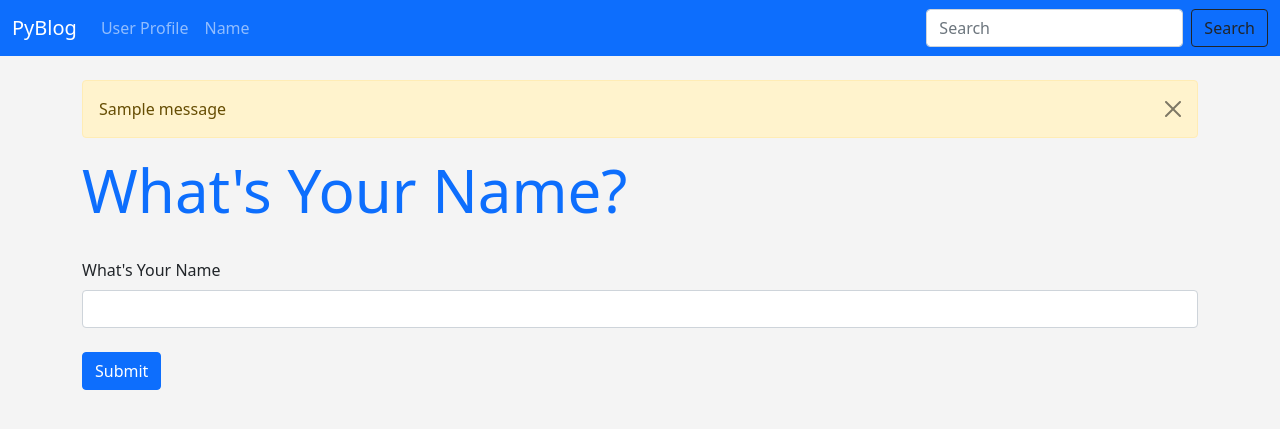
After one commit to MananBhanushali/PyBlog, a Flask app: page /name in a window 1280 px wide. The commit adds this page. Shown: the top 429 px of the page. Run offline with Flask 2, Linux system fonts and the light colour scheme; one stand-in notice (Sample message) is shown.

Commit message:
Add Static Files in 'static' Directory

```diff
--- a/app.py
+++ b/app.py
@@ -1,6 +1,23 @@
-from flask import Flask, render_template
+from flask import Flask, render_template, flash
+from flask_wtf import FlaskForm
+from wtforms import StringField, SubmitField
+from wtforms.validators import DataRequired
+from dotenv import load_dotenv
+from pathlib import Path
+import os
+
+# Loading Environment Variables
+env_path = Path('.') / '.env'
+load_dotenv(env_path)
 
 app = Flask(__name__)
+app.config["SECRET_KEY"] = os.getenv("SECRET_KEY")
+
+
+# Create A Form Class
+class NamerForm(FlaskForm):
+    name = StringField("What's Your Name", validators=[DataRequired()])
+    submit = SubmitField("Submit")
 
 
 @app.route("/")
@@ -12,6 +29,22 @@ def index():
 @app.route("/user/<name>")
 def user(name):
     return render_template("user.html", user_name=name)
+
+
+@app.route("/name", methods=['GET', 'POST'])
+def name():
+    name = None
+    form = NamerForm()
+
+    # Validate Form
+    if form.validate_on_submit():
+        name = form.name.data
+        form.name.data = ""
+        flash("Form Submitted Successfully")
+
+    return render_template("name.html",
+                           name=name,
+                           form=form)
 
 
 # Custom Error Pages
--- /dev/null
+++ b/static/css/style.css
@@ -0,0 +1,14 @@
+h1 {
+    color: #0d6efd;
+    /* color: darkblue; */
+    font-size: 60px;
+}
+
+body {
+    background: #f4f4f4;
+}
+
+#demo {
+    font-size: 42px;
+    color: #0d6efd;
+}
--- /dev/null
+++ b/static/js/index.js
@@ -0,0 +1 @@
+document.getElementById('demo').innerHTML = "This was Created By JavaScript!!";
--- a/templates/base.html
+++ b/templates/base.html
@@ -8,6 +8,8 @@
     <!-- Bootstrap CSS -->
     <link href="https://cdn.jsdelivr.net/npm/bootstrap@5.0.0-beta1/dist/css/bootstrap.min.css" rel="stylesheet"
           integrity="sha384-giJF6kkoqNQ00vy+HMDP7azOuL0xtbfIcaT9wjKHr8RbDVddVHyTfAAsrekwKmP1" crossorigin="anonymous">
+    <link rel="stylesheet" href="{{ url_for('static', filename='css/style.css') }}">
+    <script src="{{ url_for('static', filename='js/index.js') }}"></script>
 
     <title>PyBlog</title>
 </head>
--- /dev/null
+++ b/templates/name.html
@@ -0,0 +1,40 @@
+{% extends 'base.html' %}
+
+{% block content %}
+
+<br/>
+
+{% for message in get_flashed_messages() %}
+
+    <div class="alert alert-warning alert-dismissible show" role="alert">
+      {{ message }}
+      <button type="button" class="btn-close" data-bs-dismiss="alert" aria-label="Close"></button>
+    </div>
+
+{% endfor %}
+
+{% if name %}
+    <h1>Hello {{ name }}!!</h1>
+    <br/>
+    <img src="{{ url_for('static', filename='images/Icon.png') }}" width=1100>
+    <br/><br/>
+    <p id="demo">This is Stuff</p>
+    <script src="{{ url_for('static', filename='js/index.js') }}"></script>
+
+{% else %}
+    <h1>What's Your Name?</h1>
+    <br/>
+    <form method="POST">
+        {{ form.hidden_tag() }}
+
+        {{ form.name.label(class="form-label") }}
+
+        {{ form.name(class="form-control") }}
+
+        <br/>
+        {{ form.submit(class="btn btn-primary") }}
+    </form>
+
+{% endif %}
+
+{% endblock %}
--- a/templates/navbar.html
+++ b/templates/navbar.html
@@ -13,10 +13,13 @@
         <li class="nav-item">
           <a class="nav-link" href="{{ url_for('user', name='Manan') }}">User Profile</a>
         </li>
+        <li class="nav-item">
+          <a class="nav-link" href="{{ url_for('name',) }}">Name</a>
+        </li>
       </ul>
       <form class="d-flex">
         <input class="form-control me-2" type="search" placeholder="Search" aria-label="Search">
-        <button class="btn btn-outline-success" type="submit">Search</button>
+        <button class="btn btn-outline-dark" type="submit">Search</button>
       </form>
     </div>
   </div>
```
Also changed, not shown: static/images/Icon.png (added), 1 other file.
